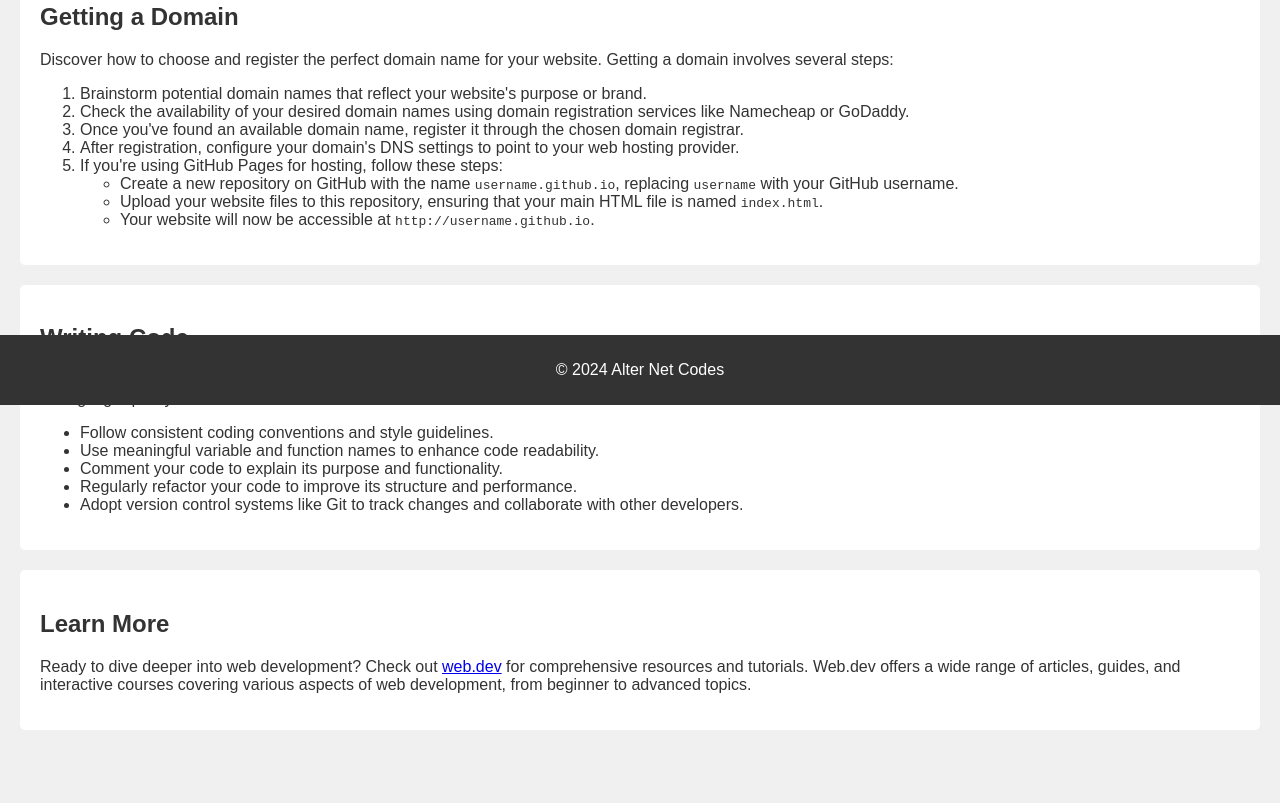
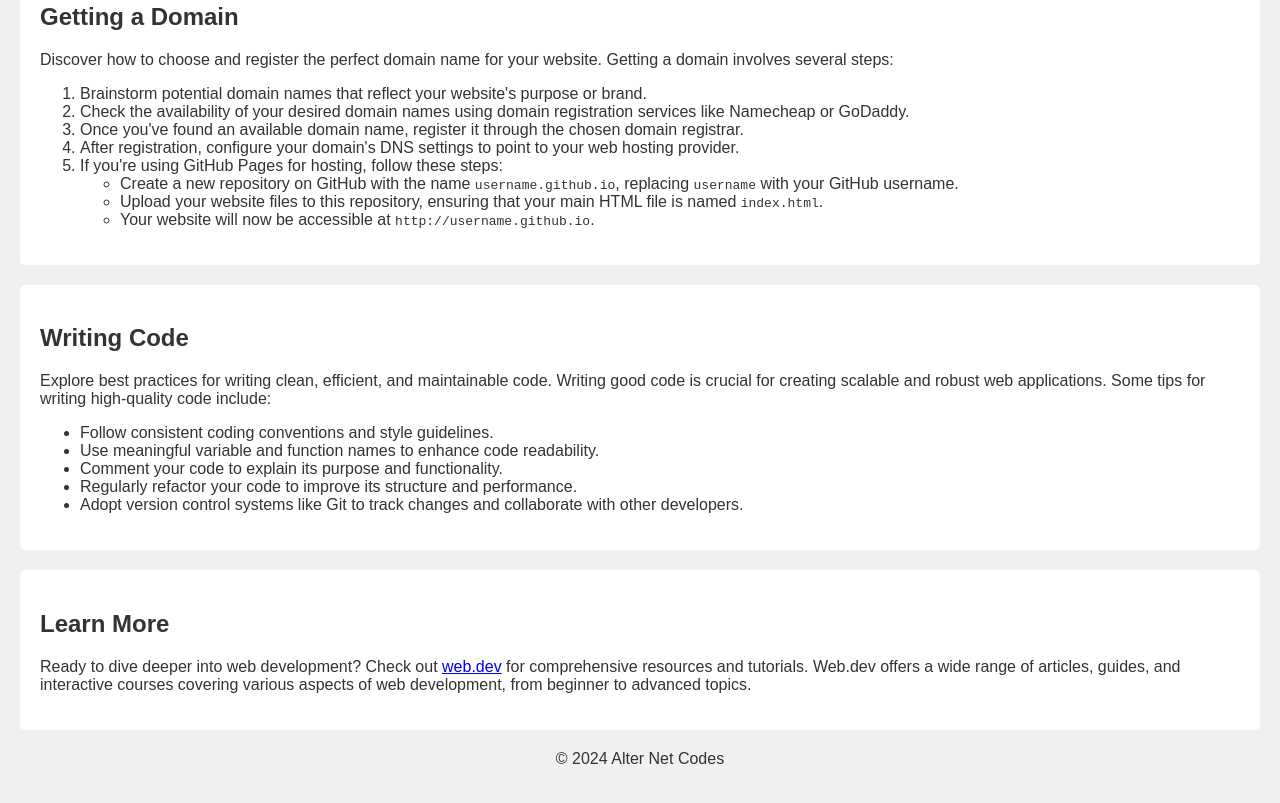
Before and after one commit to webbrowser11/webhub, a plain HTML site: page index.html in a window 1280 px wide. Shown: the part 395-1198 px from the top of the page. Drawn offline with Linux system fonts and the light colour scheme.

Commit message:
Update index.html

```diff
--- a/index.html
+++ b/index.html
@@ -96,8 +96,6 @@
         <h2>Learn More</h2>
         <p>Ready to dive deeper into web development? Check out <a href="https://web.dev" target="_blank">web.dev</a> for comprehensive resources and tutorials. Web.dev offers a wide range of articles, guides, and interactive courses covering various aspects of web development, from beginner to advanced topics.</p>
     </section>
-    <footer>
-        <p>&copy; 2024 Alter Net Codes</p>
-    </footer>
+    <p style="text-align: center;">&copy; 2024 Alter Net Codes</p>
 </body>
 </html>
```
